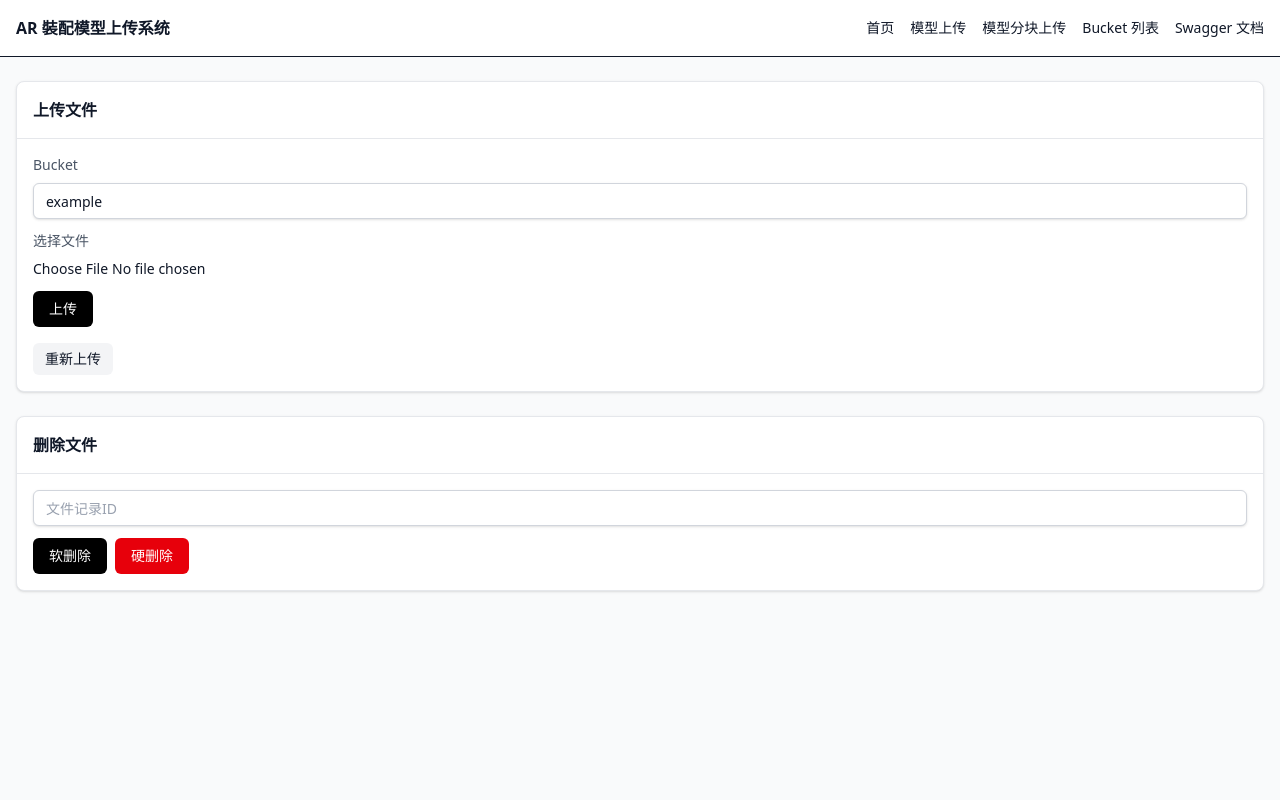
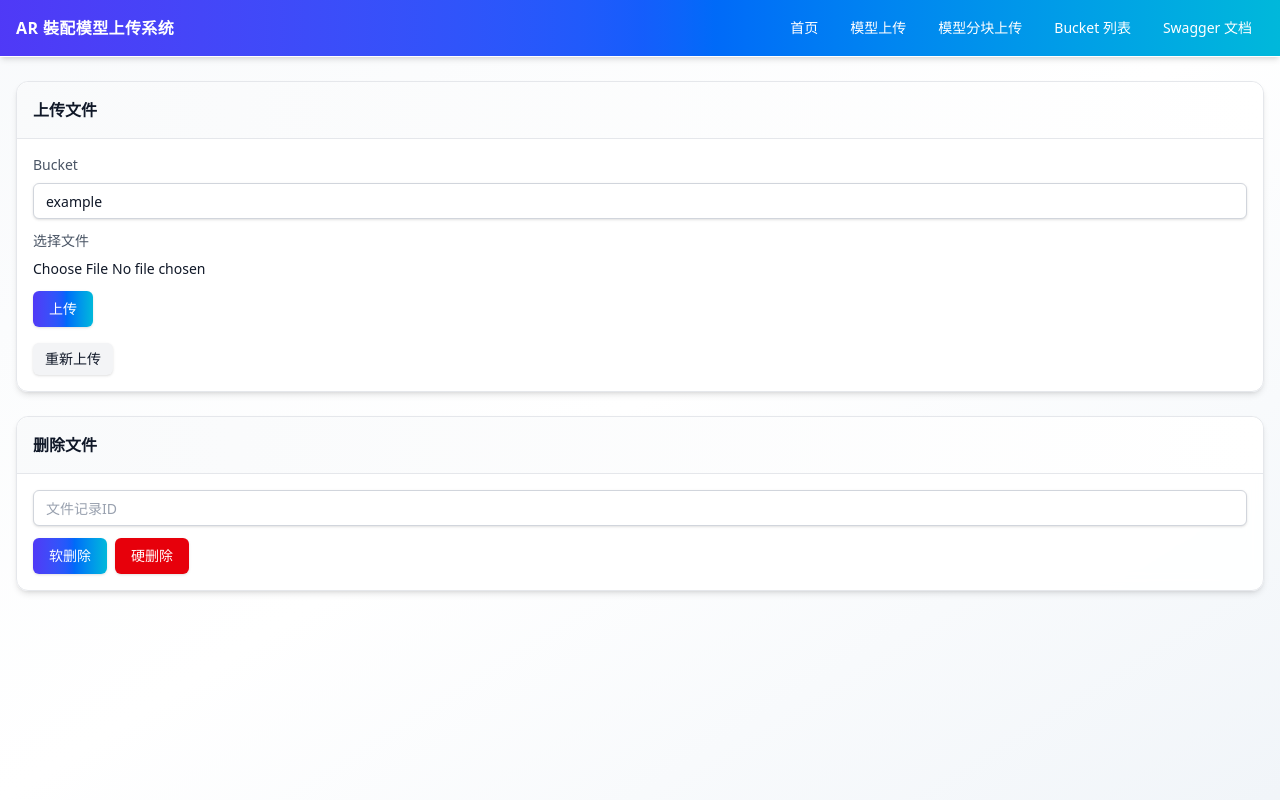
Before and after one commit to Bin-hy/go-template, a Vue app in the folder web/: page /files in a window 1280 px wide. Built offline with nearby package versions, Linux system fonts and the light colour scheme.

Commit message:
style: add style

```diff
--- a/web/src/components/layout/PageShell.vue
+++ b/web/src/components/layout/PageShell.vue
@@ -1,14 +1,14 @@
 <template>
-  <div class="min-h-screen bg-gray-50 text-gray-900">
-    <header class="sticky top-0 z-10 bg-white border-b">
+  <div class="min-h-screen bg-gradient-to-br from-slate-50 via-white to-slate-100 text-gray-900">
+    <header class="sticky top-0 z-10 border-b bg-gradient-to-r from-indigo-600 via-blue-600 to-cyan-500 text-white shadow-md">
       <div class="container mx-auto px-4 h-14 flex items-center justify-between">
-        <div class="font-semibold">AR 裝配模型上传系统</div>
-        <nav class="flex items-center gap-4 text-sm">
-          <RouterLink class="hover:underline" to="/">首页</RouterLink>
-          <RouterLink class="hover:underline" to="/files">模型上传</RouterLink>
-          <RouterLink class="hover:underline" to="/upload-chunks">模型分块上传</RouterLink>
-          <RouterLink class="hover:underline" to="/buckets">Bucket 列表</RouterLink>
-          <RouterLink class="hover:underline" to="/swagger">Swagger 文档</RouterLink>
+        <div class="font-semibold tracking-wide">AR 裝配模型上传系统</div>
+        <nav class="flex items-center gap-2 text-sm">
+          <RouterLink class="px-3 py-1 rounded-md hover:bg-white/10" to="/">首页</RouterLink>
+          <RouterLink class="px-3 py-1 rounded-md hover:bg-white/10" to="/files">模型上传</RouterLink>
+          <RouterLink class="px-3 py-1 rounded-md hover:bg-white/10" to="/upload-chunks">模型分块上传</RouterLink>
+          <RouterLink class="px-3 py-1 rounded-md hover:bg-white/10" to="/buckets">Bucket 列表</RouterLink>
+          <RouterLink class="px-3 py-1 rounded-md hover:bg-white/10" to="/swagger">Swagger 文档</RouterLink>
         </nav>
       </div>
     </header>
--- a/web/src/components/ui/Button.vue
+++ b/web/src/components/ui/Button.vue
@@ -13,14 +13,14 @@ const props = defineProps<{
 }>()
 
 const buttonVariants = cva(
-  'inline-flex items-center justify-center whitespace-nowrap rounded-md text-sm font-medium transition-colors focus-visible:outline-none disabled:pointer-events-none disabled:opacity-50',
+  'inline-flex items-center justify-center whitespace-nowrap rounded-md text-sm font-medium transition-colors focus-visible:outline-none disabled:pointer-events-none disabled:opacity-50 shadow-sm',
   {
     variants: {
       variant: {
-        default: 'bg-black text-white hover:bg-gray-800',
+        default: 'bg-gradient-to-r from-indigo-600 via-blue-600 to-cyan-500 text-white hover:opacity-90 focus-visible:ring-2 focus-visible:ring-blue-500',
         secondary: 'bg-gray-100 text-gray-900 hover:bg-gray-200',
-        destructive: 'bg-red-600 text-white hover:bg-red-700',
-        outline: 'border border-gray-300 hover:bg-gray-50',
+        destructive: 'bg-red-600 text-white hover:bg-red-700 focus-visible:ring-2 focus-visible:ring-red-500',
+        outline: 'border border-gray-300 text-gray-900 hover:bg-gray-50 focus-visible:ring-2 focus-visible:ring-gray-400',
         ghost: 'hover:bg-gray-100',
         link: 'text-blue-600 underline-offset-4 hover:underline',
       },
--- a/web/src/components/ui/Card.vue
+++ b/web/src/components/ui/Card.vue
@@ -1,12 +1,12 @@
 <template>
-  <div class="rounded-lg border border-gray-200 bg-white text-gray-900 shadow-sm">
-    <div v-if="$slots.header" class="border-b border-gray-200 p-4">
+  <div class="rounded-xl border border-gray-200 bg-white/90 backdrop-blur text-gray-900 shadow-md">
+    <div v-if="$slots.header" class="border-b border-gray-200 p-4 bg-gradient-to-r from-gray-50 to-white rounded-t-xl">
       <slot name="header" />
     </div>
     <div class="p-4">
       <slot />
     </div>
-    <div v-if="$slots.footer" class="border-t border-gray-200 p-4">
+    <div v-if="$slots.footer" class="border-t border-gray-200 p-4 bg-gray-50 rounded-b-xl">
       <slot name="footer" />
     </div>
   </div>
--- a/web/src/components/ui/Input.vue
+++ b/web/src/components/ui/Input.vue
@@ -10,6 +10,6 @@ const emit = defineEmits<{ (e: 'update:modelValue', value: string | number): voi
     :placeholder="placeholder"
     :disabled="disabled"
     @input="emit('update:modelValue', ($event.target as HTMLInputElement).value)"
-    class="flex h-9 w-full rounded-md border border-gray-300 bg-white px-3 py-1 text-sm shadow-sm placeholder:text-gray-400 focus-visible:outline-none focus-visible:ring-2 focus-visible:ring-blue-500 disabled:cursor-not-allowed disabled:opacity-50"
+    class="flex h-9 w-full rounded-md border border-gray-300 bg-white px-3 py-1 text-sm shadow-sm placeholder:text-gray-400 focus-visible:outline-none focus-visible:ring-2 focus-visible:ring-blue-500 focus:border-blue-500 disabled:cursor-not-allowed disabled:opacity-50"
   />
 </template>
--- a/web/src/pages/BucketBrowser.vue
+++ b/web/src/pages/BucketBrowser.vue
@@ -1,11 +1,11 @@
 <template>
   <div class="space-y-6">
-    <h1 class="text-xl font-semibold">Bucket 浏览</h1>
+    <h1 class="text-2xl font-semibold bg-gradient-to-r from-indigo-600 via-blue-600 to-cyan-500 bg-clip-text text-transparent">Bucket 浏览</h1>
 
     <div class="flex items-center gap-3">
-      <label class="text-sm text-gray-600">选择 Bucket：</label>
+      <label class="text-sm text-gray-100 bg-blue-600/70 px-2 py-1 rounded">选择 Bucket</label>
       <select
-        class="border rounded px-2 py-1 bg-white"
+        class="border rounded px-3 py-2 bg-white shadow-sm focus-visible:outline-none focus-visible:ring-2 focus-visible:ring-blue-500"
         v-model="selectedBucket"
         @change="onBucketChange"
       >
@@ -13,7 +13,7 @@
           {{ b.name }}
         </option>
       </select>
-      <button class="ml-2 px-3 py-1 border rounded" @click="refreshBuckets" :disabled="loadingBuckets">
+      <button class="ml-2 px-3 py-1 border rounded bg-white hover:bg-gray-50 shadow-sm" @click="refreshBuckets" :disabled="loadingBuckets">
         {{ loadingBuckets ? '加载中...' : '刷新 Bucket' }}
       </button>
     </div>
@@ -21,15 +21,15 @@
     <div v-if="selectedBucket" class="space-y-2">
       <div class="flex items-center justify-between">
         <h2 class="text-lg font-medium">{{ selectedBucket }} 的文件</h2>
-        <button class="px-3 py-1 border rounded" @click="loadFiles" :disabled="loadingFiles">
+        <button class="px-3 py-1 rounded bg-gradient-to-r from-indigo-600 via-blue-600 to-cyan-500 text-white shadow-sm hover:opacity-90" @click="loadFiles" :disabled="loadingFiles">
           {{ loadingFiles ? '读取中...' : '刷新文件列表' }}
         </button>
       </div>
       <div v-if="files.length === 0 && !loadingFiles" class="text-sm text-gray-600">暂无文件或 Bucket 为空。</div>
-      <div class="overflow-x-auto border rounded">
+      <div class="overflow-x-auto border rounded bg-white/90 shadow-sm">
         <table class="min-w-full text-sm">
           <thead>
-            <tr class="bg-gray-100 text-left">
+            <tr class="bg-gradient-to-r from-gray-100 to-gray-50 text-left">
               <th class="px-3 py-2">ID</th>
               <th class="px-3 py-2">对象名</th>
               <th class="px-3 py-2">原始文件名</th>
@@ -40,12 +40,12 @@
             </tr>
           </thead>
           <tbody>
-            <tr v-for="f in files" :key="f.ID" class="border-t">
+            <tr v-for="f in files" :key="f.ID" class="border-t hover:bg-gray-50">
               <td class="px-3 py-2">{{ f.ID }}</td>
               <td class="px-3 py-2">{{ f.ObjectName }}</td>
               <td class="px-3 py-2">{{ f.OriginalName || '-' }}</td>
               <td class="px-3 py-2">{{ formatSize(f.Size) }}</td>
-              <td class="px-3 py-2">{{ f.MimeType || '-' }}</td>
+              <td class="px-3 py-2"><span class="inline-block px-2 py-0.5 rounded bg-blue-50 text-blue-700 border border-blue-200">{{ f.MimeType || '-' }}</span></td>
               <td class="px-3 py-2">{{ formatDate(f.CreatedAt) }}</td>
               <td class="px-3 py-2">
                 <a class="text-blue-600 hover:underline" :href="f.URL" target="_blank">服务器下载</a>
```
